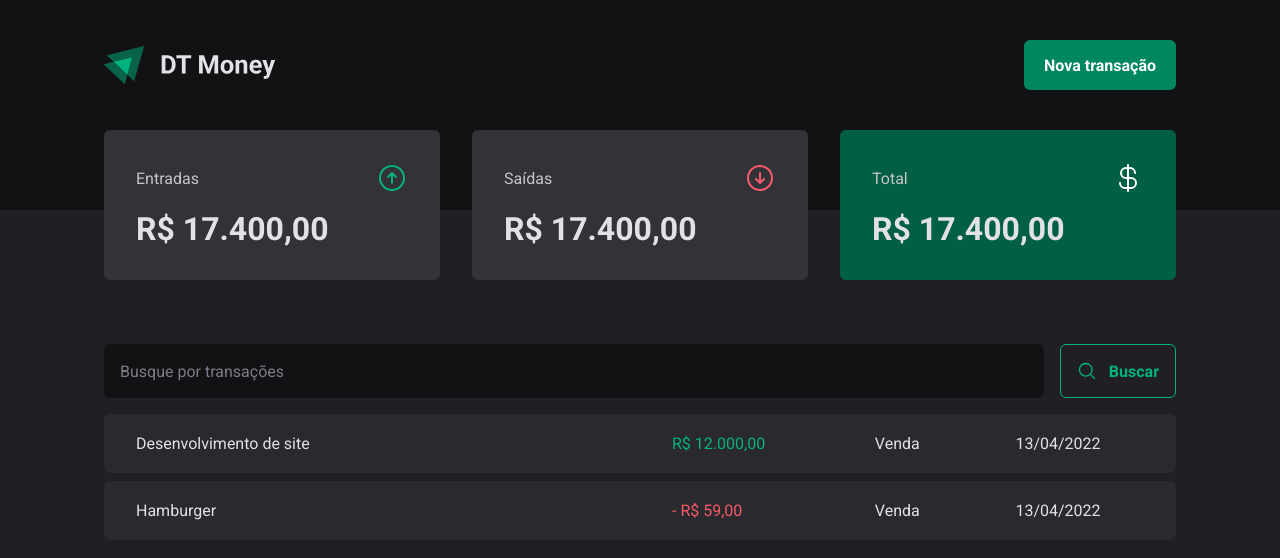
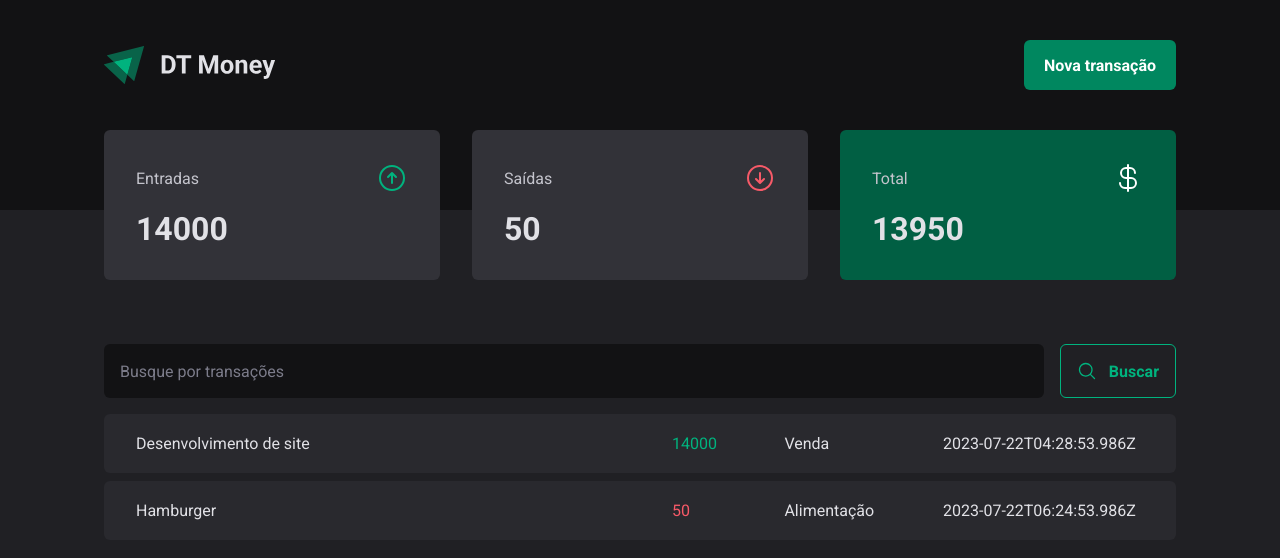
Before and after one commit to wedersonf/03-dt-money, a React (Vite) app: page / in a window 1280 px wide. Shown: the top 558 px of the page. Built offline with nearby package versions, Linux system fonts and the light colour scheme; data requests are answered from the project's data file.

Commit message:
feat: transaction context

```diff
--- a/src/App.tsx
+++ b/src/App.tsx
@@ -2,6 +2,7 @@
 import { defaultTheme } from "./styles/theme/default";
 import { GlobalStyle } from "./styles/global";
 import { Transactions } from "./pages/Transactions";
+import { TransactionsProvider } from "./contexts/TransactionsContext";
 
 export function App() {
 
@@ -9,7 +10,9 @@
     <ThemeProvider theme={defaultTheme}>
       <GlobalStyle />
 
-      <Transactions />
+      <TransactionsProvider>
+        <Transactions />
+      </TransactionsProvider>
     </ThemeProvider>
   )
 }
--- a/src/components/Summary/index.tsx
+++ b/src/components/Summary/index.tsx
@@ -1,7 +1,30 @@
+import { useContext } from "react";
 import { ArrowCircleDown, ArrowCircleUp, CurrencyDollar } from "@phosphor-icons/react";
+import { TransactionsContext } from "../../contexts/TransactionsContext";
+
 import { SummaryCard, SummaryContainer } from "./styles";
 
 export function Summary() {
+  const { transactions } = useContext(TransactionsContext)
+
+  const summary = transactions.reduce(
+    (acc, transaction) => {
+      if (transaction.type === 'income') {
+        acc.income += transaction.price
+        acc.total += transaction.price
+      } else {
+        acc.outcome += transaction.price
+        acc.total -= transaction.price
+      }
+
+      return acc
+    },
+    {
+      income: 0,
+      outcome: 0,
+      total: 0
+    })
+
   return (
     <SummaryContainer>
       <SummaryCard>
@@ -10,7 +33,7 @@
           <ArrowCircleUp size={32} color="#00b37e" />
         </header>
 
-        <strong>R$ 17.400,00</strong>
+        <strong>{summary.income}</strong>
       </SummaryCard>
 
       <SummaryCard>
@@ -19,7 +42,7 @@
           <ArrowCircleDown size={32} color="#f75a68" />
         </header>
 
-        <strong>R$ 17.400,00</strong>
+        <strong>{summary.outcome}</strong>
       </SummaryCard>
 
       <SummaryCard variant="green">
@@ -28,7 +51,7 @@
           <CurrencyDollar size={32} color="#fff" />
         </header>
 
-        <strong>R$ 17.400,00</strong>
+        <strong>{summary.total}</strong>
       </SummaryCard>
     </SummaryContainer>
   )
--- /dev/null
+++ b/src/contexts/TransactionsContext.tsx
@@ -0,0 +1,41 @@
+import { ReactNode, createContext, useEffect, useState } from "react";
+
+interface Transaction {
+  id: number
+  description: string
+  type: 'income' | 'outcome'
+  price: number
+  category: 'string'
+  createdAt: 'string'
+}
+
+interface TransactionsContextType {
+  transactions: Transaction[]
+}
+
+interface TransactionsProviderProps {
+  children: ReactNode
+}
+
+export const TransactionsContext = createContext<TransactionsContextType>({} as TransactionsContextType)
+
+export function TransactionsProvider({ children }: TransactionsProviderProps) {
+  const [transactions, setTransactions] = useState<Transaction[]>([])
+
+  async function loadTransactions() {
+    const response = await fetch('http://localhost:3333/transactions')
+    const data = await response.json()
+
+    setTransactions(data)
+  }
+
+  useEffect(() => {
+    loadTransactions()
+  }, [])
+
+  return (
+    <TransactionsContext.Provider value={{ transactions }}>
+      {children}
+    </TransactionsContext.Provider>
+  )
+}
--- a/src/pages/Transactions/index.tsx
+++ b/src/pages/Transactions/index.tsx
@@ -1,9 +1,14 @@
+import { useContext } from "react";
 import { Header } from "../../components/Header";
 import { Summary } from "../../components/Summary";
 import { SearchForm } from "./components/SearchForm";
+import { TransactionsContext } from "../../contexts/TransactionsContext";
+
 import { PriceHighlight, TransactionsContainer, TransactionsTable } from "./styles";
 
 export function Transactions() {
+  const { transactions } = useContext(TransactionsContext)
+
   return (
     <div>
       <Header />
@@ -14,26 +19,18 @@
 
         <TransactionsTable>
           <tbody>
-            <tr>
-              <td width="50%">Desenvolvimento de site</td>
-              <td>
-                <PriceHighlight variant="income">
-                  R$ 12.000,00
-                </PriceHighlight>
-              </td>
-              <td>Venda</td>
-              <td>13/04/2022</td>
-            </tr>
-            <tr>
-              <td width="50%">Hamburger</td>
-              <td>
-                <PriceHighlight variant="outcome">
-                  - R$ 59,00
-                </PriceHighlight>
-              </td>
-              <td>Venda</td>
-              <td>13/04/2022</td>
-            </tr>
+            {transactions.map(transaction => (
+              <tr key={transaction.id}>
+                <td width="50%">{transaction.description}</td>
+                <td>
+                  <PriceHighlight variant={transaction.type}>
+                    {transaction.price}
+                  </PriceHighlight>
+                </td>
+                <td>{transaction.category}</td>
+                <td>{transaction.createdAt}</td>
+              </tr>
+            ))}
           </tbody>
         </TransactionsTable>
       </TransactionsContainer>
```
